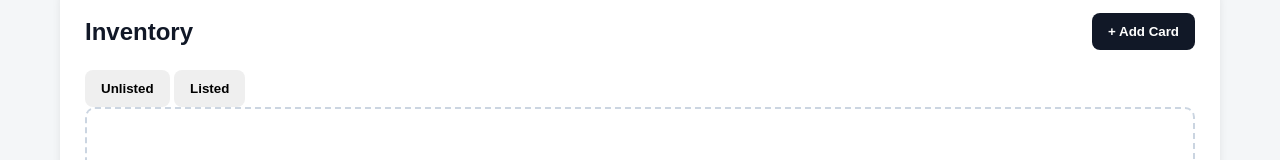
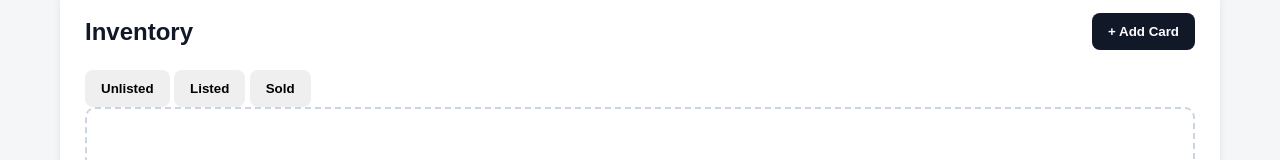
Before and after one commit to cilantropersonal90210-ops/card-profit-tracker, a plain HTML site: page index.html in a window 1280 px wide. Shown: the part 419-579 px from the top of the page. Drawn offline with Linux system fonts and the light colour scheme.

Commit message:
index.html

```diff
--- a/index.html
+++ b/index.html
@@ -63,6 +63,10 @@
 
     <button id="listedTab" class="inventory-tab">
         Listed
+    </button>
+
+    <button id="soldTab" class="inventory-tab">
+        Sold
     </button>
 </div>
 
```
